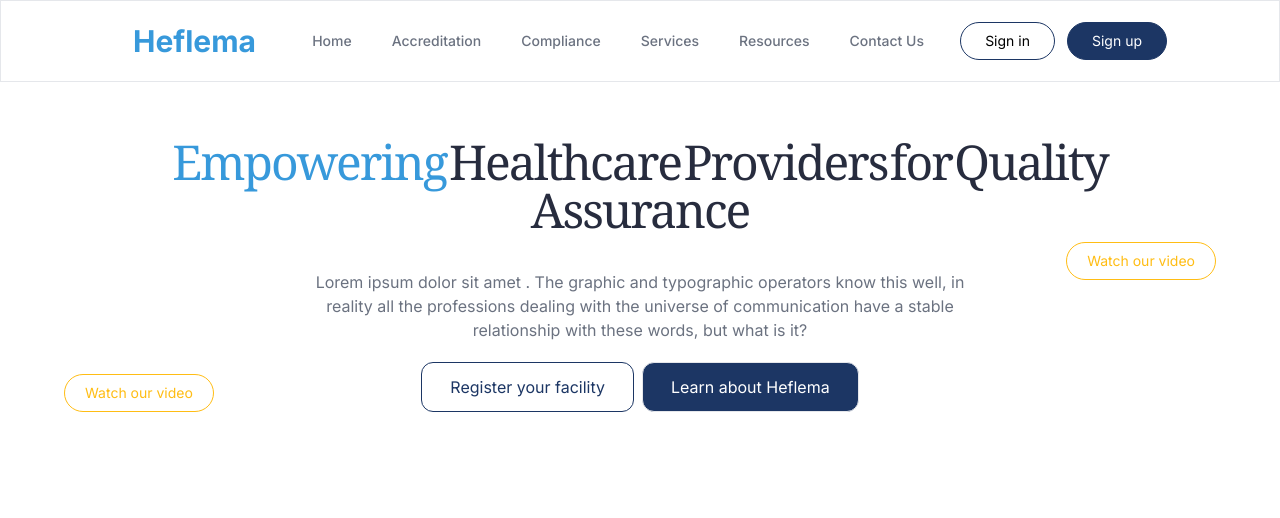
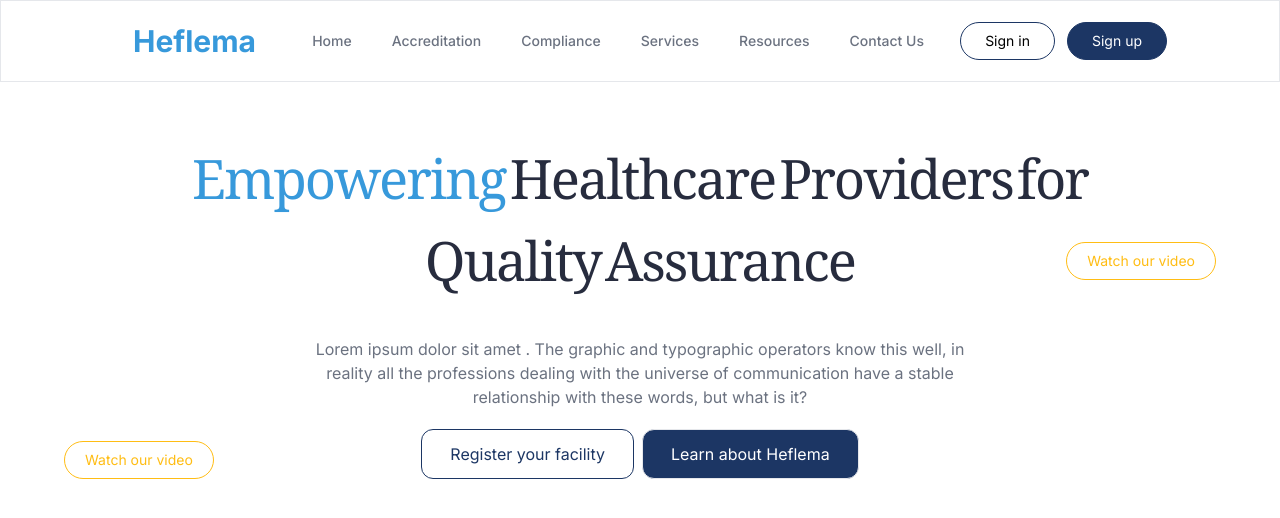
Before and after one commit to Benzics/hayok-frontend, a Next.js app: page / in a window 1280 px wide. Shown: the top 518 px of the page. Built offline with nearby package versions, Linux system fonts and the light colour scheme.

Commit message:
Adjusted hero section h1 text size

```diff
--- a/components/Hero.tsx
+++ b/components/Hero.tsx
@@ -5,7 +5,7 @@
 const Hero = () => {
   return (
     <section className="relative bg-white text-center px-28 py-10">
-        <h1 className="font-serif text-[#272c3e] text-5xl py-4 tracking-[-2px]"
+        <h1 className="font-serif text-[#272c3e] text-[3.4rem] font-medium py-4 tracking-[-2px]"
             style={{wordSpacing: '-8px'}}>
             <span className="text-[#3799db]">Empowering</span> Healthcare Providers for Quality Assurance
         </h1>
```
